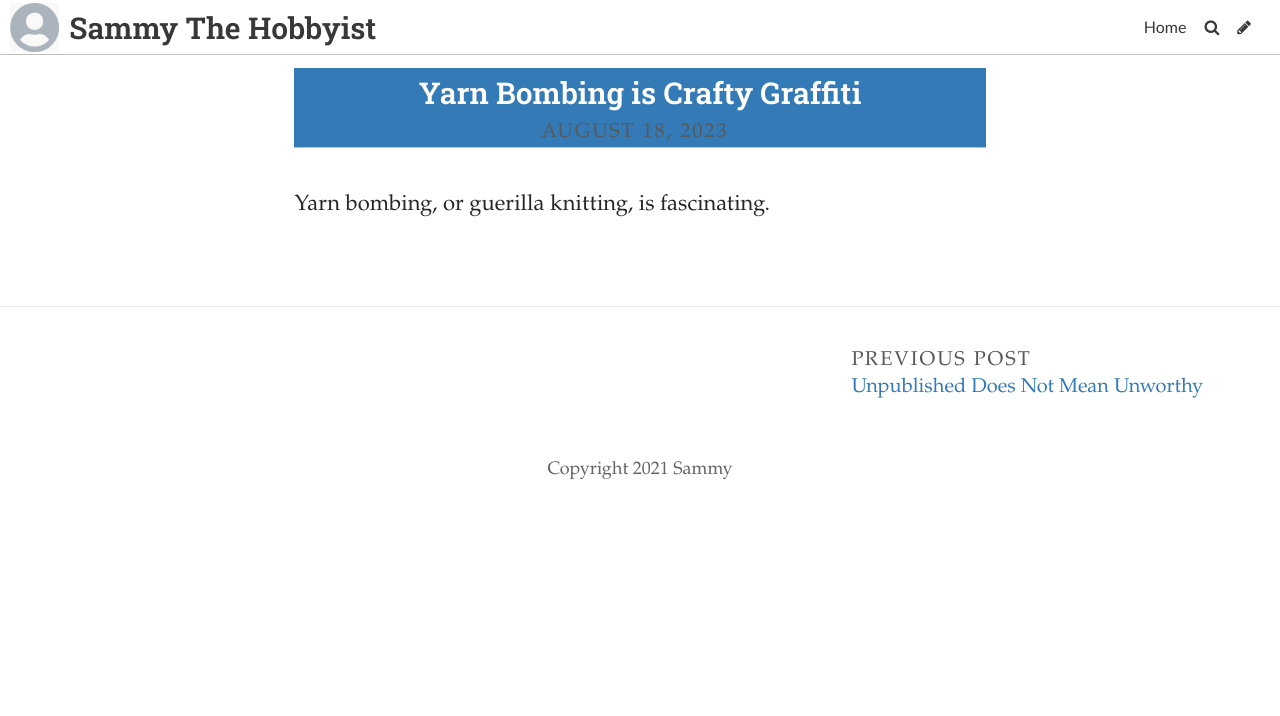
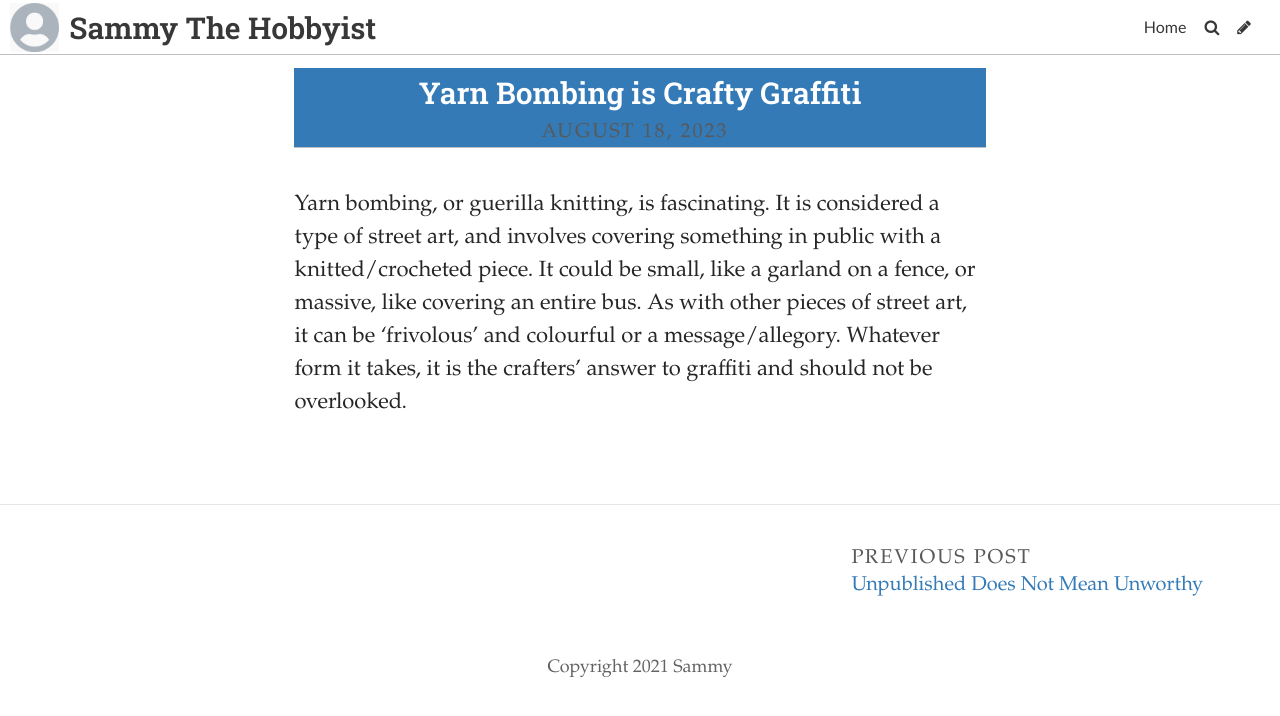
Before and after one commit to SammySpinsAYarn/Blog, a Jekyll site: the page built from _posts/2023-08-12-yarn-bombing-is-crafty-graffiti.md, in a window 1280 px wide. Shown: the top 716 px of the page. Built offline with Jekyll 4.4.1, drawn with Linux system fonts in a browser that asks for light colours; some web fonts are replaced.

Commit message:
Update Post “2023-08-12-yarn-bombing-is-crafty-graffiti”

```diff
--- a/_posts/2023-08-12-yarn-bombing-is-crafty-graffiti.md
+++ b/_posts/2023-08-12-yarn-bombing-is-crafty-graffiti.md
@@ -5,4 +5,4 @@ date: 2023-08-18T14:00:10.950Z
 title_color: "#ffffff"
 comments: false
 ---
-Y﻿arn bombing, or guerilla knitting, is fascinating.
+Y﻿arn bombing, or guerilla knitting, is fascinating. It is considered a type of street art, and involves covering something in public with a knitted/crocheted piece. It could be small, like a garland on a fence, or massive, like covering an entire bus. As with other pieces of street art, it can be 'frivolous' and colourful or a message/allegory. Whatever form it takes, it is the crafters' answer to graffiti and should not be overlooked.
```
